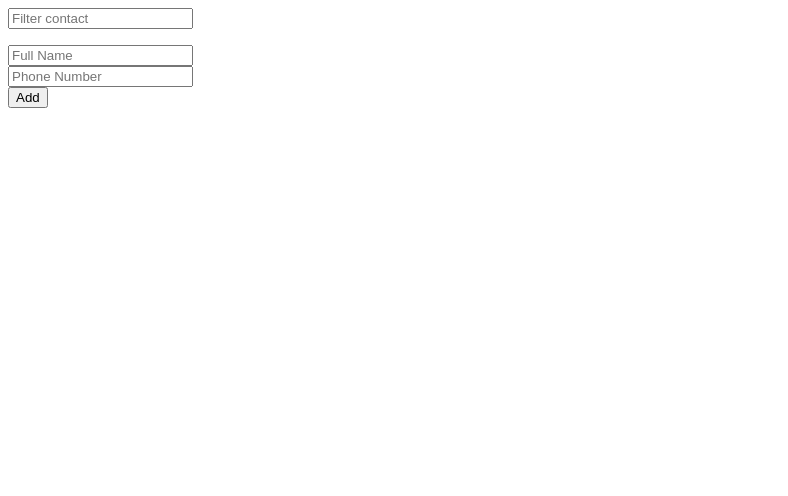
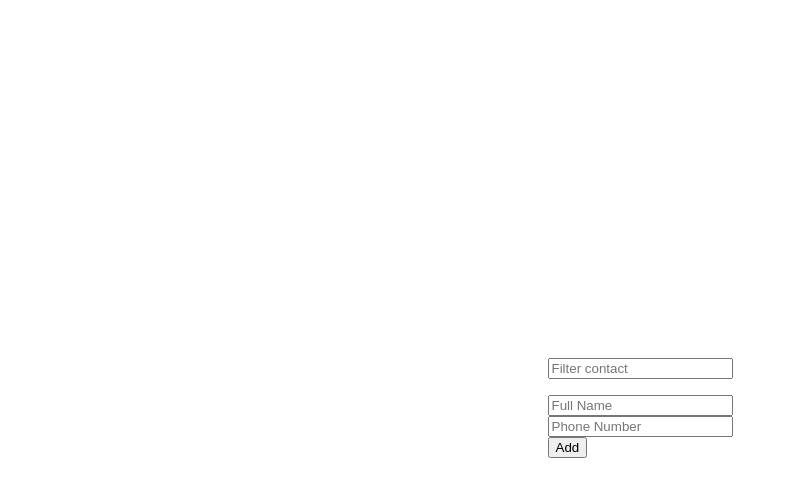
Before and after one commit to mustafasrbs/phone-directory-react, a React (Create React App) app: page / in a window 1280 px wide. Shown: the top 496 px of the page, without its empty margins (0-788 px from the left). Built offline with nearby package versions, Linux system fonts and the light colour scheme.

Commit message:
content moved center

```diff
--- a/src/App.css
+++ b/src/App.css
@@ -0,0 +1,6 @@
+.App {
+    display: flex;
+    justify-content: center;
+    align-items: center;
+    min-height: 100vh;
+}
```
